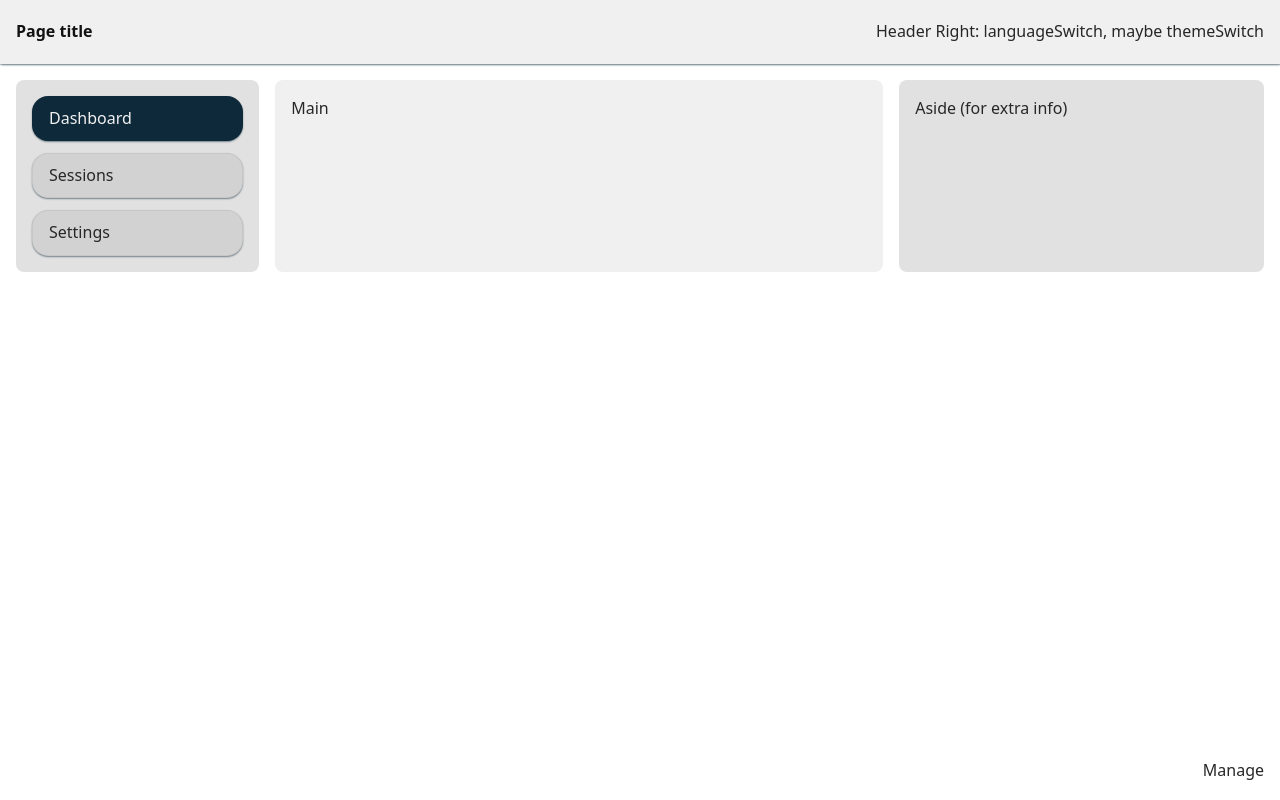
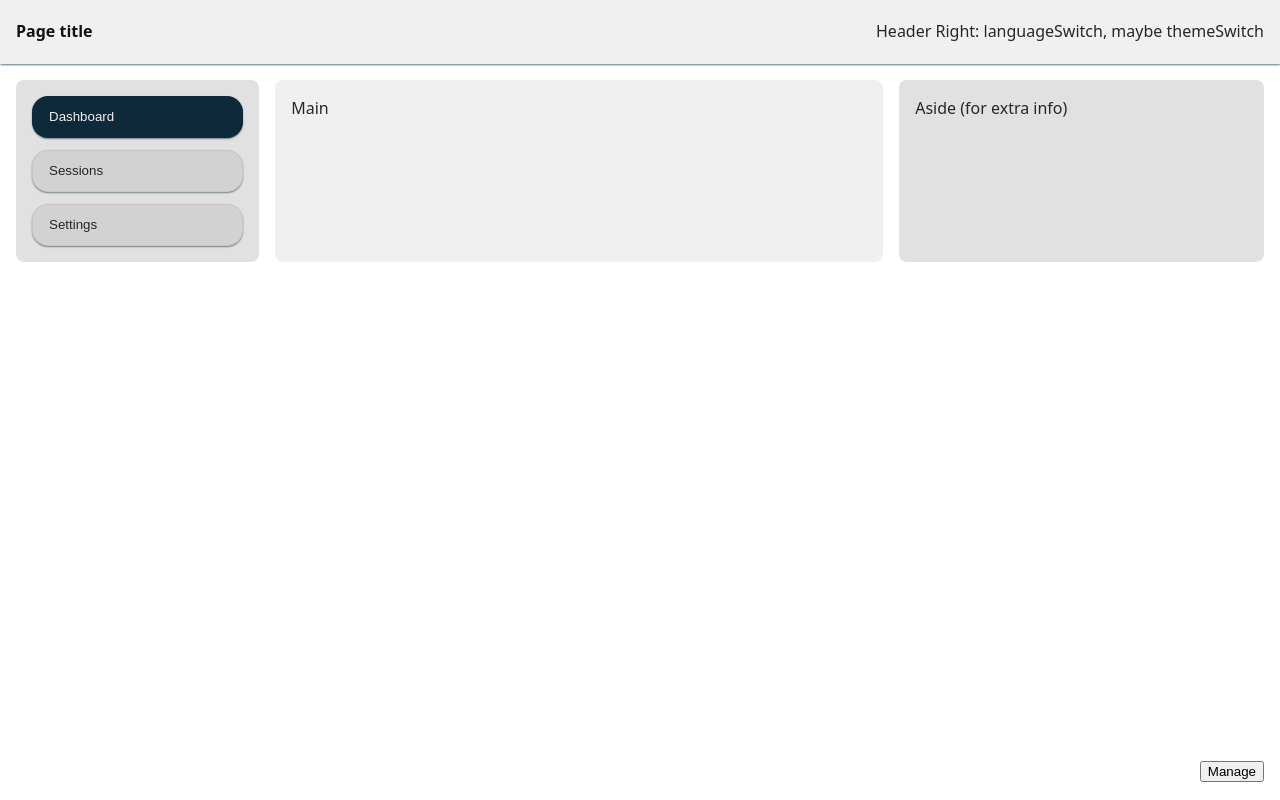
Before and after one commit to SeCorpo/beachhousebooking_fe, a React (Vite) app: page / in a window 1280 px wide. Built offline with nearby package versions, Linux system fonts and the light colour scheme.

Commit message:
step away from native html elements (main > .app-main, etc.) for styling, new object-models

```diff
--- a/src/assets/styles/base.css
+++ b/src/assets/styles/base.css
@@ -47,21 +47,21 @@ canvas {
 }
 
 /* Forms */
-button,
-input,
-select,
-textarea {
-  font: inherit;
-  color: inherit;
-}
+/*button,*/
+/*input,*/
+/*select,*/
+/*textarea {*/
+/*  font: inherit;*/
+/*  color: inherit;*/
+/*}*/
 
-/* Buttons reset */
-button {
-  background: none;
-  border: none;
-  padding: 0;
-  cursor: pointer;
-}
+/*!* Buttons reset *!*/
+/*button {*/
+/*  background: none;*/
+/*  border: none;*/
+/*  padding: 0;*/
+/*  cursor: pointer;*/
+/*}*/
 
 /* Focus */
 :focus-visible {
--- a/src/assets/styles/components/nav.css
+++ b/src/assets/styles/components/nav.css
@@ -2,7 +2,7 @@
    Nav base
 --------------------------------- */
 
-nav {
+.app-nav {
   width: 100%;
 }
 
@@ -119,7 +119,7 @@ nav {
     transform: scale(0.96);
   }
 
-  button { width: 100%; }
+  /*button { width: 100%; }*/
   .hamburger { width: 56px; }
 
 
--- a/src/assets/styles/layout.css
+++ b/src/assets/styles/layout.css
@@ -31,7 +31,7 @@ body {
    Header
 --------------------------------- */
 
-header {
+.app-header {
   position: sticky;
   top: 0;
   z-index: 100;
@@ -86,14 +86,14 @@ header {
    Layout slots
 --------------------------------- */
 
-nav {
+.app-nav {
   grid-column: 1;
   background-color: var(--surface-section);
   border-radius: var(--radius-global);
   padding: var(--panel-padding);
 }
 
-main {
+.app-main {
   grid-column: 2;
 
   background-color: var(--surface-base);
@@ -105,7 +105,7 @@ main {
   max-width: var(--main-max-width);
 }
 
-aside {
+.app-aside {
   grid-column: 4;
   background-color: var(--surface-section);
   border-radius: var(--radius-global);
@@ -125,9 +125,9 @@ aside {
 }
 
 /* Button rules */
-button {
-  border-radius: 0; /* square */
-}
+/*button {*/
+/*  border-radius: 0; !* square *!*/
+/*}*/
 
 @media (max-width: 1300px) {
   .app-layout {
@@ -137,14 +137,14 @@ button {
             3fr;
   }
 
-  nav,
-  main,
-  aside {
+  .app-nav,
+  .app-main,
+  .app-aside {
     min-width: 0;
     max-width: none;
   }
 
-  aside {
+  .app-aside {
     grid-column: 3;
   }
 }
@@ -164,14 +164,14 @@ button {
     grid-auto-rows: auto;
   }
 
-  main {
+  .app-main {
     grid-column: 1;
     min-width: 0;
     max-width: none;
     order: 1;
   }
 
-  aside {
+  .app-aside {
     grid-column: 1;
     order: 2;
   }
@@ -180,7 +180,7 @@ button {
     display: none;
   }
 
-  button {
-    width: 100%;
-  }
+  /*button {*/
+  /*  width: 100%;*/
+  /*}*/
 }
--- a/src/components/layout/Header.jsx
+++ b/src/components/layout/Header.jsx
@@ -2,7 +2,7 @@ import React from "react";
 
 export default function Header({ title }) {
     return (
-        <header>
+        <header className="app-header">
             <div className="header-left">
                 <strong>{title}</strong>
             </div>
--- a/src/components/layout/Nav.jsx
+++ b/src/components/layout/Nav.jsx
@@ -39,7 +39,7 @@ export default function Nav({
                     </button>
 
                     { isOpen && (
-                        <nav aria-label={ariaLabel} className={`nav-mobile ${className}`.trim()}>
+                        <nav aria-label={ariaLabel} className={`app-nav nav-mobile ${className}`.trim()}>
                             <ul className="nav-list" role="list">
                                 {children}
                             </ul>
@@ -47,7 +47,7 @@ export default function Nav({
                     )}
                 </>
             ) : (
-                <nav aria-label={ariaLabel} className={className}>
+                <nav aria-label={ariaLabel} className={`app-nav ${className}`}>
                     <ul className="nav-list" role="list">
                         {children}
                     </ul>
--- a/src/pages/empty/emptyPage.jsx
+++ b/src/pages/empty/emptyPage.jsx
@@ -7,7 +7,7 @@ export default function EmptyPage() {
         <>
             <Header title="BeachHouseBooking" />
             <div className="app-layout">
-                <main>
+                <main className="app-main">
                     Welcome
                 </main>
             </div>
--- a/src/pages/test/testPage.jsx
+++ b/src/pages/test/testPage.jsx
@@ -34,11 +34,11 @@ export default function TestPage() {
                     </NavItem>
                 </Nav>
 
-                <main>
+                <main className="app-main">
                     Main
                 </main>
 
-                <aside>
+                <aside className="app-aside">
                     Aside (for extra info)
                 </aside>
             </div>
```
Also changed, not shown: src/pages/reservation/models/DayModel.jsx (added, +13 -0 lines), src/pages/reservation/models/PriceCalculationModel.jsx (added, +21 -0 lines), src/pages/reservation/models/RentalPropertyModel.jsx (added, +13 -0 lines), src/utils/dateUtils.jsx (added, +18 -0 lines), src/utils/toastHelper.jsx (added, +32 -0 lines).
